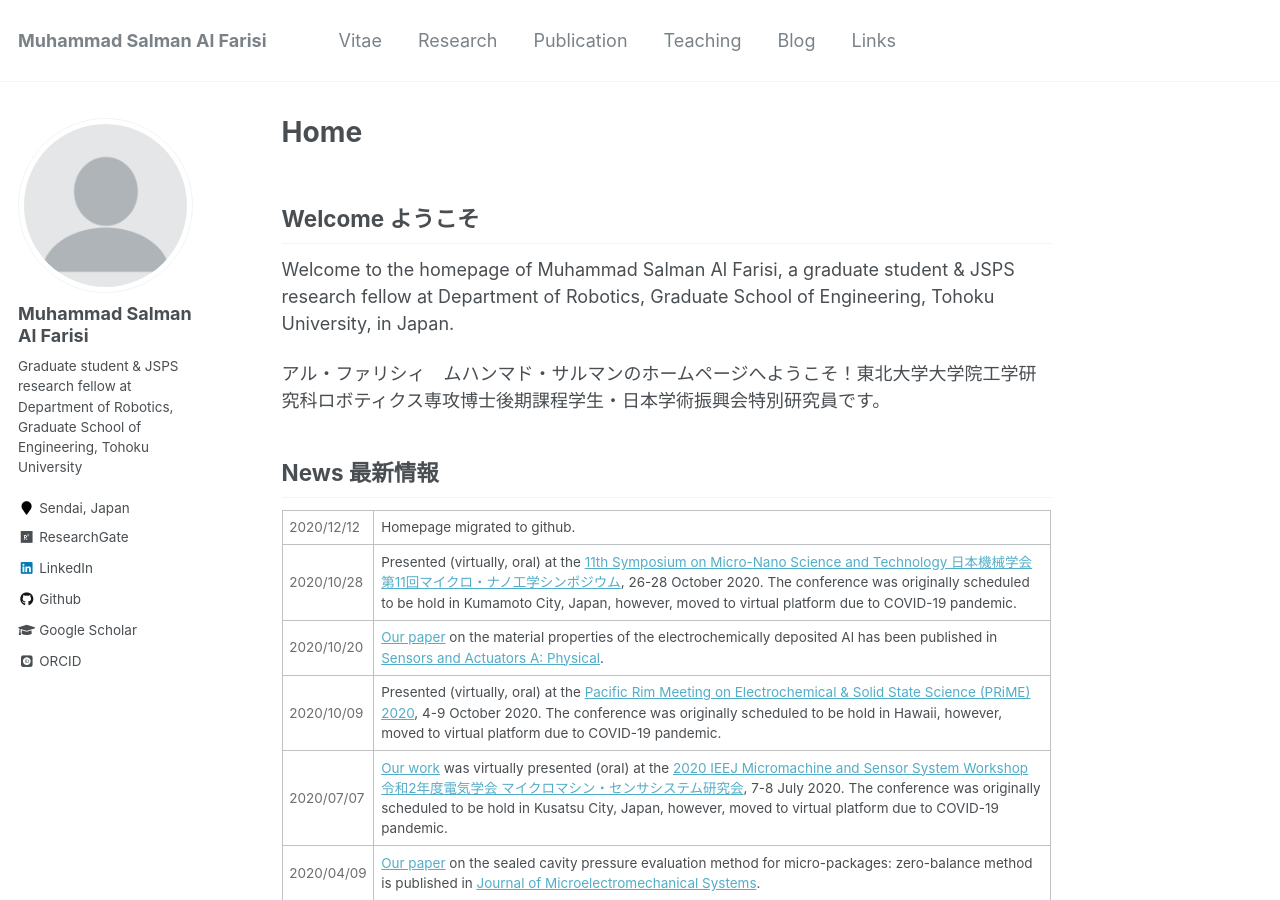
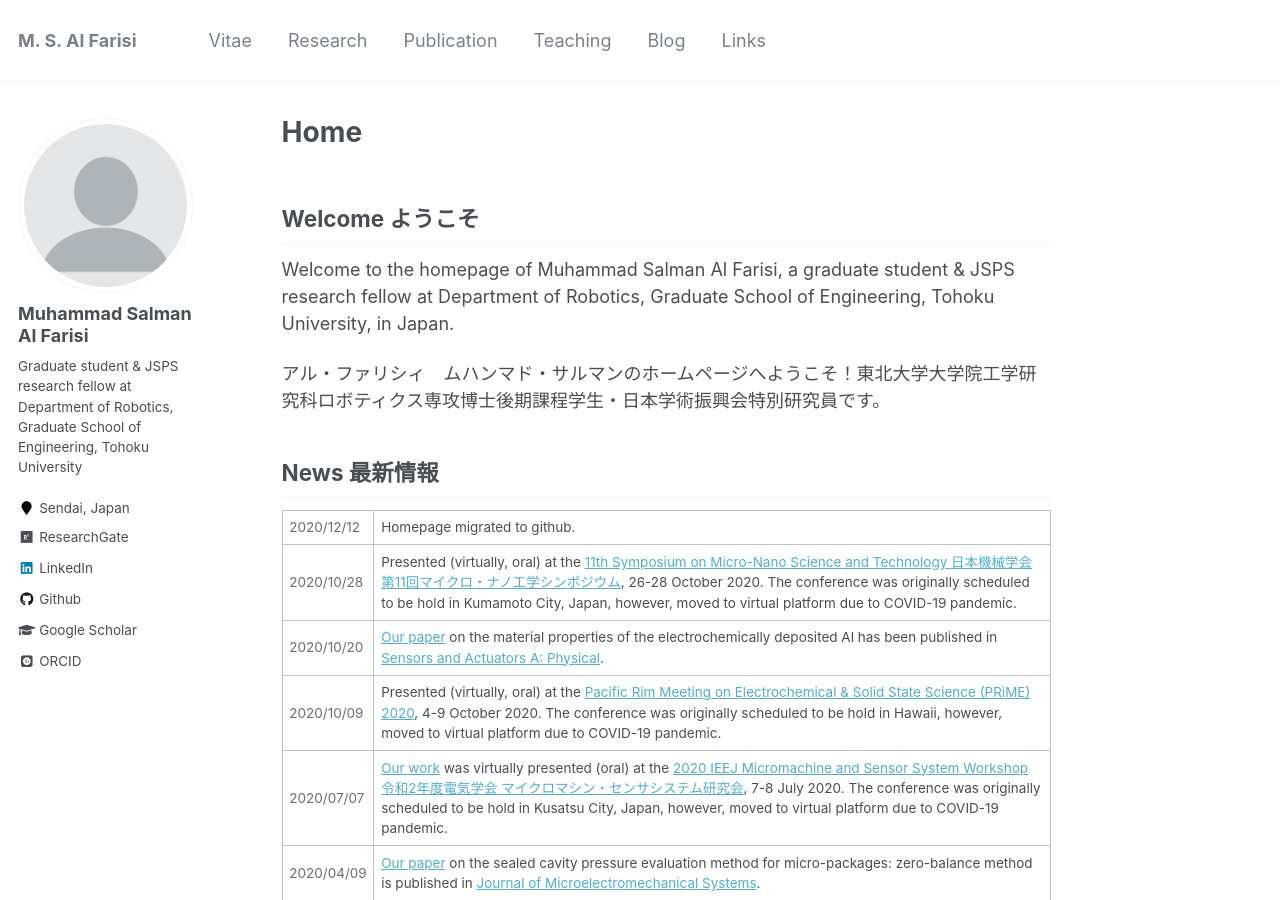
Before and after one commit to msalfarisi/msalfarisi.github.io, a Jekyll site: the page built from _pages/home.md, in a window 1280 px wide and 900 px high. Built offline with Jekyll 4.4.1, drawn with Linux system fonts in a browser that asks for light colours; some web fonts are replaced.

Commit message:
Update _config.yml

```diff
--- a/_config.yml
+++ b/_config.yml
@@ -7,7 +7,7 @@
 
 # Site Settings
 locale                   : "en-US"
-title                    : "Muhammad Salman Al Farisi"
+title                    : "M. S. Al Farisi"
 title_separator          : "|"
 name                     : &name "Muhammad Salman Al Farisi"
 description              : &description "personal description"
```
